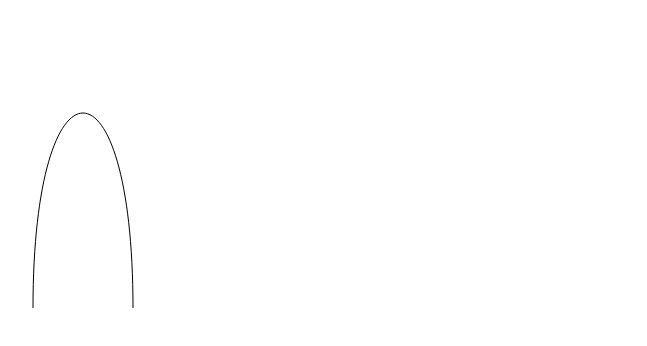
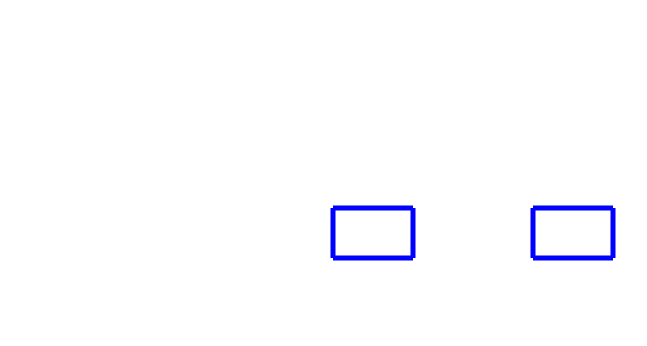
Before and after one commit to rahulletsgomo/eyeglasses-frames, a plain HTML site: page Practice Curves in HTML5/index.html in a window 1280 px wide. Shown: the whole page, without its empty margins (75-722 px from the left). Drawn offline with Linux system fonts and the light colour scheme.

Commit message:
spectacle base is ready

```diff
--- a/Practice Curves in HTML5/index.html
+++ b/Practice Curves in HTML5/index.html
@@ -4,7 +4,8 @@
 <script type = "text/javascript" src = "../jquery/jquery.js"></script>
 <script type = "text/javascript">
 $(function(){
- quadraticCurve();
+ //quadraticCurve();
+ line();
 })
 
 function quadraticCurve(){
@@ -26,6 +27,66 @@ bottom.bezierCurveTo(20,100,200,100,200,20);
 */
 bottom.stroke();
 }
+
+function line(){
+var c=document.getElementById("myCanvas");
+var top=c.getContext("2d");
+var right = c.getContext("2d");
+var left = c.getContext("2d");
+var bottom = c.getContext("2d");
+setCoordinates(top, bottom, left, right);
+}
+
+function setCoordinates(top, bottom, left, right){
+ topCoordinates(top);
+ bottomCoordinates(bottom);
+ leftCoordinates(left);
+ rightCoordinates(right);
+}
+
+function topCoordinates(top){
+top.beginPath();
+top.lineWidth = 5;
+top.strokeStyle = "#0000ff";
+top.moveTo(600,200);
+top.lineTo(680,200);
+top.moveTo(400, 200);
+top.lineTo(480, 200);
+top.stroke();
+}
+
+function bottomCoordinates(bottom){
+bottom.beginPath();
+bottom.lineWidth = 5;
+bottom.strokeStyle = "#0000ff";
+bottom.moveTo(600,250);
+bottom.lineTo(680,250);
+bottom.moveTo(400, 250);
+bottom.lineTo(480, 250);
+bottom.stroke();
+}
+
+function leftCoordinates(left){
+left.beginPath();
+left.lineWidth = 5;
+left.strokeStyle = "#0000ff";
+left.moveTo(600,200);
+left.lineTo(600,250);
+left.moveTo(400,200);
+left.lineTo(400,250);
+left.stroke();
+}
+
+function rightCoordinates(right){
+right.beginPath();
+right.lineWidth = 5;
+right.strokeStyle = "#0000ff";
+right.moveTo(680, 200);
+right.lineTo(680, 250);
+right.moveTo(480, 200);
+right.lineTo(480, 250);
+right.stroke();
+}
 </script>
 </head>
 <body>
```
